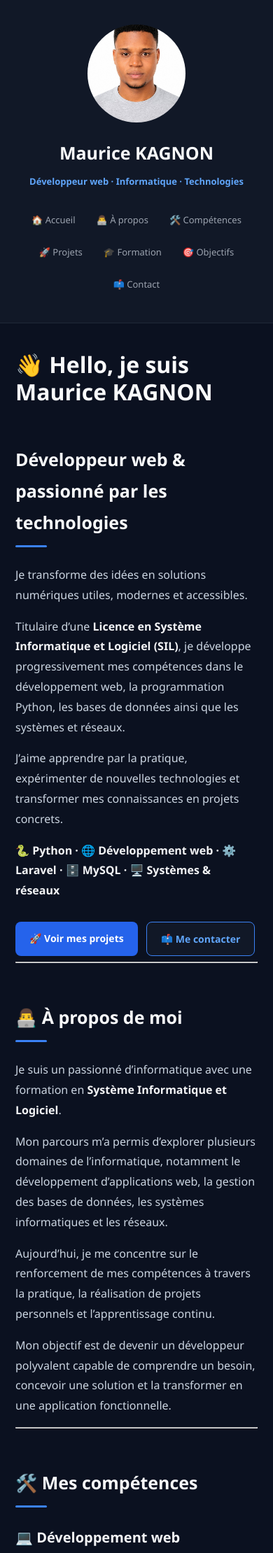
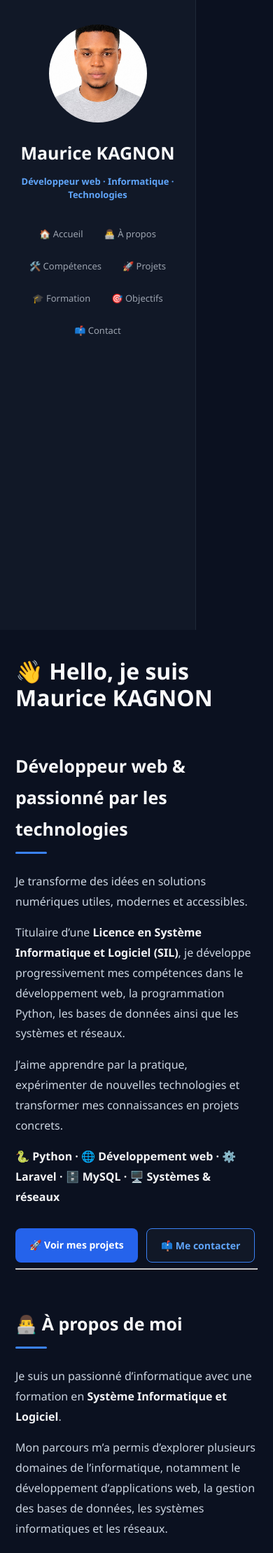
Before and after one commit to JacquesMaurice/maurice-kagnon.github.io, a Jekyll site: the page built from index.md, in a window 390 px wide. Shown: the top 2219 px of the page at 70% size. Built offline with Jekyll 4.4.1, drawn with Linux system fonts in a browser that asks for light colours.

Commit message:
Ajout de la navigation

```diff
--- a/assets/css/style.css
+++ b/assets/css/style.css
@@ -394,21 +394,23 @@ body {
     display: block;
   }
 
-  .sidebar {
-    position: relative;
+ .sidebar {
+  position: sticky;
+  top: 0;
 
-    width: 100%;
-    min-width: auto;
+  width: 280px;
+  min-width: 280px;
+  height: 100vh;
 
-    height: auto;
-    min-height: auto;
+  padding: 35px 20px;
 
-    padding: 35px 20px;
+  text-align: center;
 
-    border-right: none;
-    border-bottom: 1px solid #1f2937;
-  }
+  background: #111827;
+  border-right: 1px solid #1f2937;
 
+  overflow-y: auto;
+}
   .content {
     width: 100%;
     max-width: none;
```
